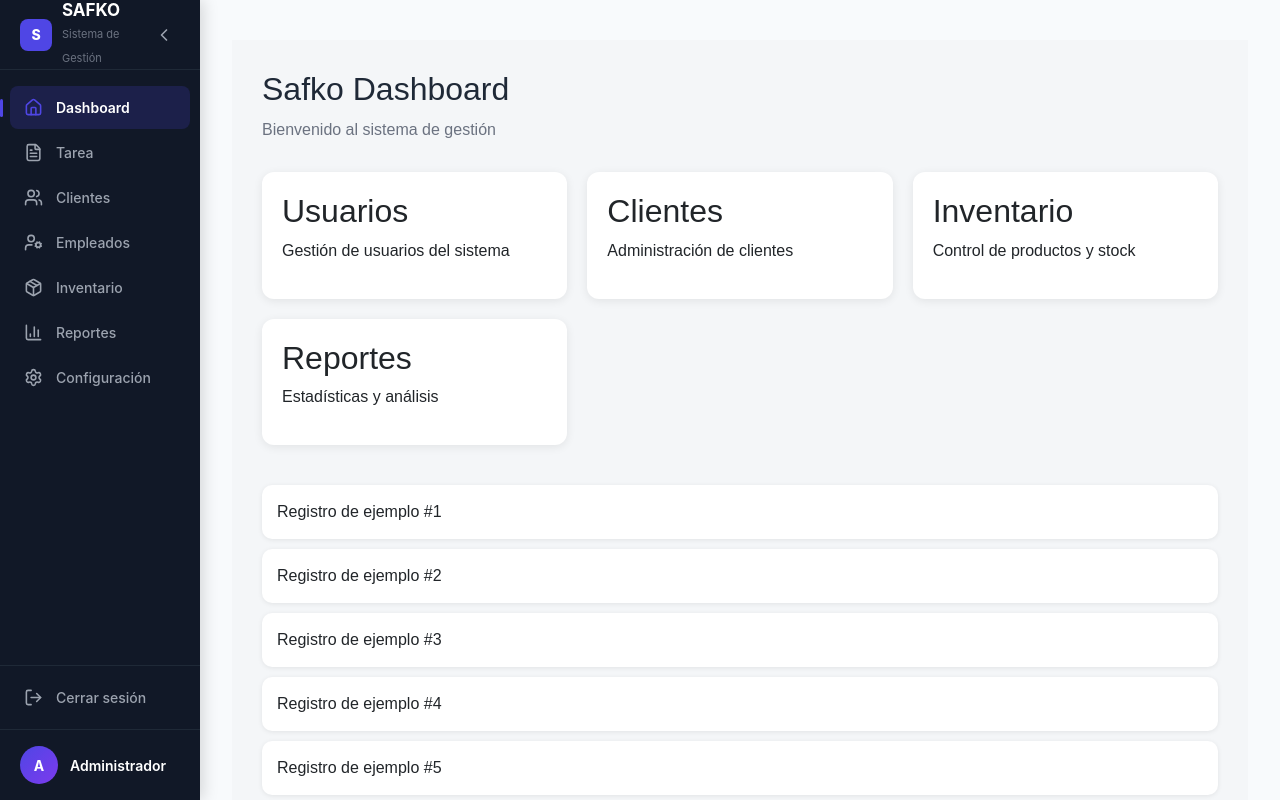
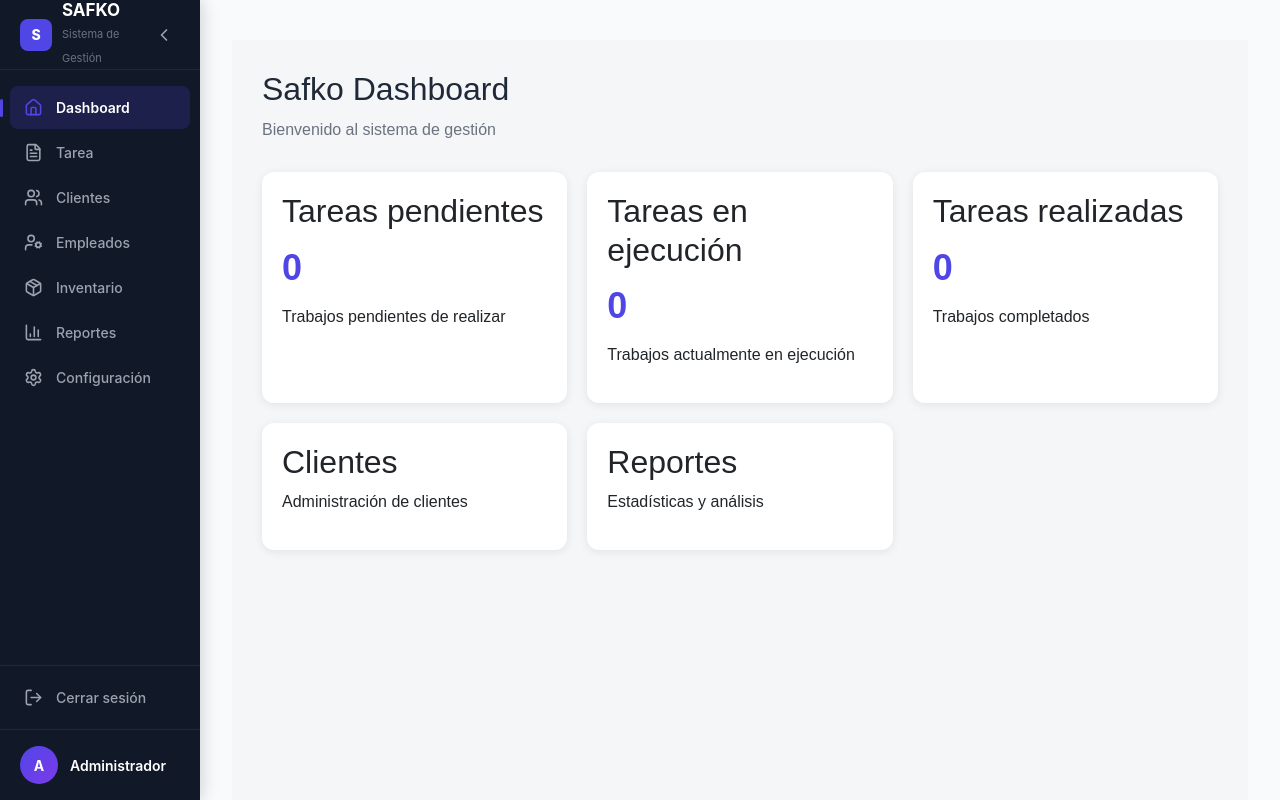
Before and after one commit to jearson-roa/safko-frontend, a React (Vite) app: page /dashboard in a window 1280 px wide. Shown: the top 800 px of the page. Built offline with nearby package versions, Linux system fonts and the light colour scheme; no server answers; sample sign-in values are in the browser's storage.

Commit message:
actualizacion

```diff
--- a/src/pages/Dashboard.jsx
+++ b/src/pages/Dashboard.jsx
@@ -1,47 +1,94 @@
+import { useEffect, useState } from "react";
+import axios from "axios";
 
 function Dashboard() {
+  const [datos, setDatos] = useState({
+    tareasPendientes: 0,
+    tareasEjecucion: 0,
+    tareasRealizadas: 0
+  });
+
+  const [cargando, setCargando] = useState(true);
+
+  useEffect(() => {
+    const cargarDashboard = async () => {
+      try {
+        const response = await axios.get(
+          `${import.meta.env.VITE_API_URL}/api/dashboard`
+        );
+
+        setDatos(response.data);
+      } catch (error) {
+        console.error("Error cargando dashboard:", error);
+      } finally {
+        setCargando(false);
+      }
+    };
+
+    cargarDashboard();
+  }, []);
+
   return (
-    <>
+    <div style={styles.container}>
 
-      <div style={styles.container}>
-        <h1 style={styles.title}>Safko Dashboard</h1>
+      <h1 style={styles.title}>
+        Safko Dashboard
+      </h1>
 
       <p style={styles.subtitle}>
         Bienvenido al sistema de gestión
       </p>
 
       <div style={styles.cardContainer}>
+
+        {/* TAREAS PENDIENTES */}
         <div style={styles.card}>
-            <h2>Usuarios</h2>
-            <p>Gestión de usuarios del sistema</p>
+          <h2>Tareas pendientes</h2>
+
+          <p style={styles.number}>
+            {cargando ? "..." : datos.tareasPendientes}
+          </p>
+
+          <p>Trabajos pendientes de realizar</p>
         </div>
 
+        {/* TAREAS EN EJECUCIÓN */}
+        <div style={styles.card}>
+          <h2>Tareas en ejecución</h2>
+
+          <p style={styles.number}>
+            {cargando ? "..." : datos.tareasEjecucion}
+          </p>
+
+          <p>Trabajos actualmente en ejecución</p>
+        </div>
+
+        {/* TAREAS REALIZADAS */}
+        <div style={styles.card}>
+          <h2>Tareas realizadas</h2>
+
+          <p style={styles.number}>
+            {cargando ? "..." : datos.tareasRealizadas}
+          </p>
+
+          <p>Trabajos completados</p>
+        </div>
+
+        {/* CLIENTES */}
         <div style={styles.card}>
           <h2>Clientes</h2>
           <p>Administración de clientes</p>
         </div>
 
-          <div style={styles.card}>
-            <h2>Inventario</h2>
-            <p>Control de productos y stock</p>
-          </div>
-
+        {/* REPORTES */}
         <div style={styles.card}>
           <h2>Reportes</h2>
           <p>Estadísticas y análisis</p>
         </div>
+
       </div>
 
-        {/* Contenido extra para probar scroll */}
-        <div style={{ marginTop: "40px" }}>
-          {[...Array(20)].map((_, index) => (
-            <div key={index} style={styles.listItem}>
-              Registro de ejemplo #{index + 1}
     </div>
-          ))}
-        </div>
-      </div>
-    </>
   );
 }
 
@@ -76,16 +123,13 @@ const styles = {
     padding: "20px",
     borderRadius: "12px",
     boxShadow: "0 2px 10px rgba(0,0,0,0.08)",
-    cursor: "pointer",
-    transition: "0.2s",
   },
 
-  listItem: {
-    backgroundColor: "#fff",
-    padding: "15px",
-    marginBottom: "10px",
-    borderRadius: "10px",
-    boxShadow: "0 1px 5px rgba(0,0,0,0.08)",
+  number: {
+    fontSize: "36px",
+    fontWeight: "bold",
+    color: "#4f46e5",
+    margin: "10px 0",
   },
 };
 
```
Lines whose indentation alone changed are shown as unchanged.
